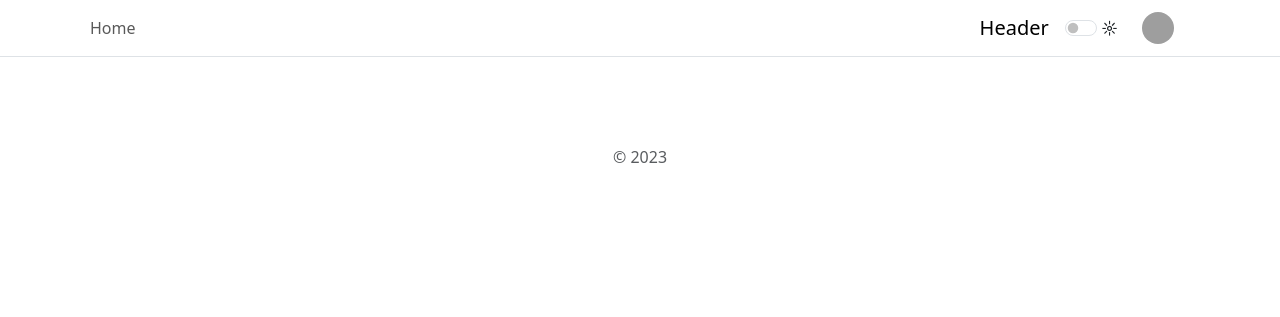
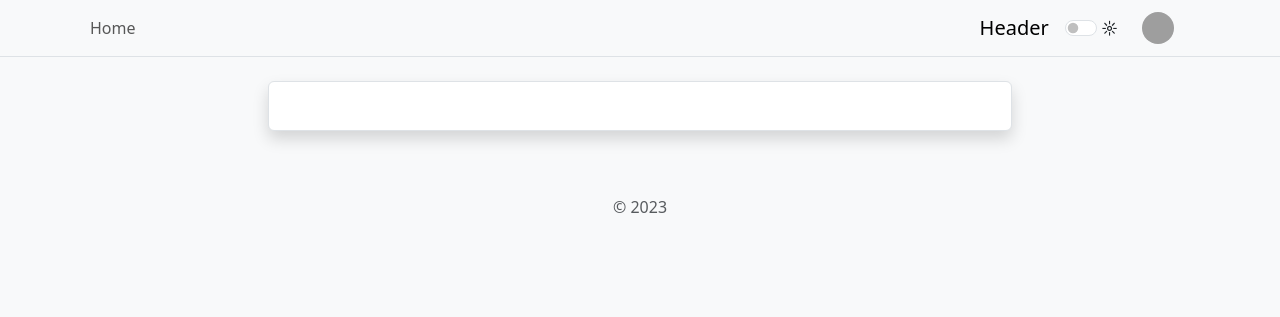
Before and after one commit to matta9001/habit_tracker, a Django app: template habit_app/templates/account/base.html in a window 1280 px wide. Shown: the top 317 px of the page. Run offline with Django 4.2, Linux system fonts and the light colour scheme; the template is opened without the code that fills it, so the values that code supplies are empty; some libraries are stand-ins or nearby versions; grey boxes are pictures that could not be loaded.

Commit message:
Made it look as good as possible without creating ANY custom templates

```diff
--- a/habit_app/templates/account/base.html
+++ b/habit_app/templates/account/base.html
@@ -10,15 +10,19 @@
 	<link href="{% static 'css/bootstrap.min.css' %}" rel="stylesheet">
 </head>
 
-<body>
+<body class="bg-body-tertiary">
 
 	<main>
 
 		{% include 'header.html' %}
 
     <div class="container p-4">
-      {% block content %}
-      {% endblock %}
+      <div class="row">
+        <div class="col-md-8 col-sm-12 mx-auto justify-content-center bg-body border rounded shadow p-4">
+          {% block content %}
+          {% endblock %}
+        </div>
+      </div>
     </div>
 
 		<footer class="py-3 my-4">
```
